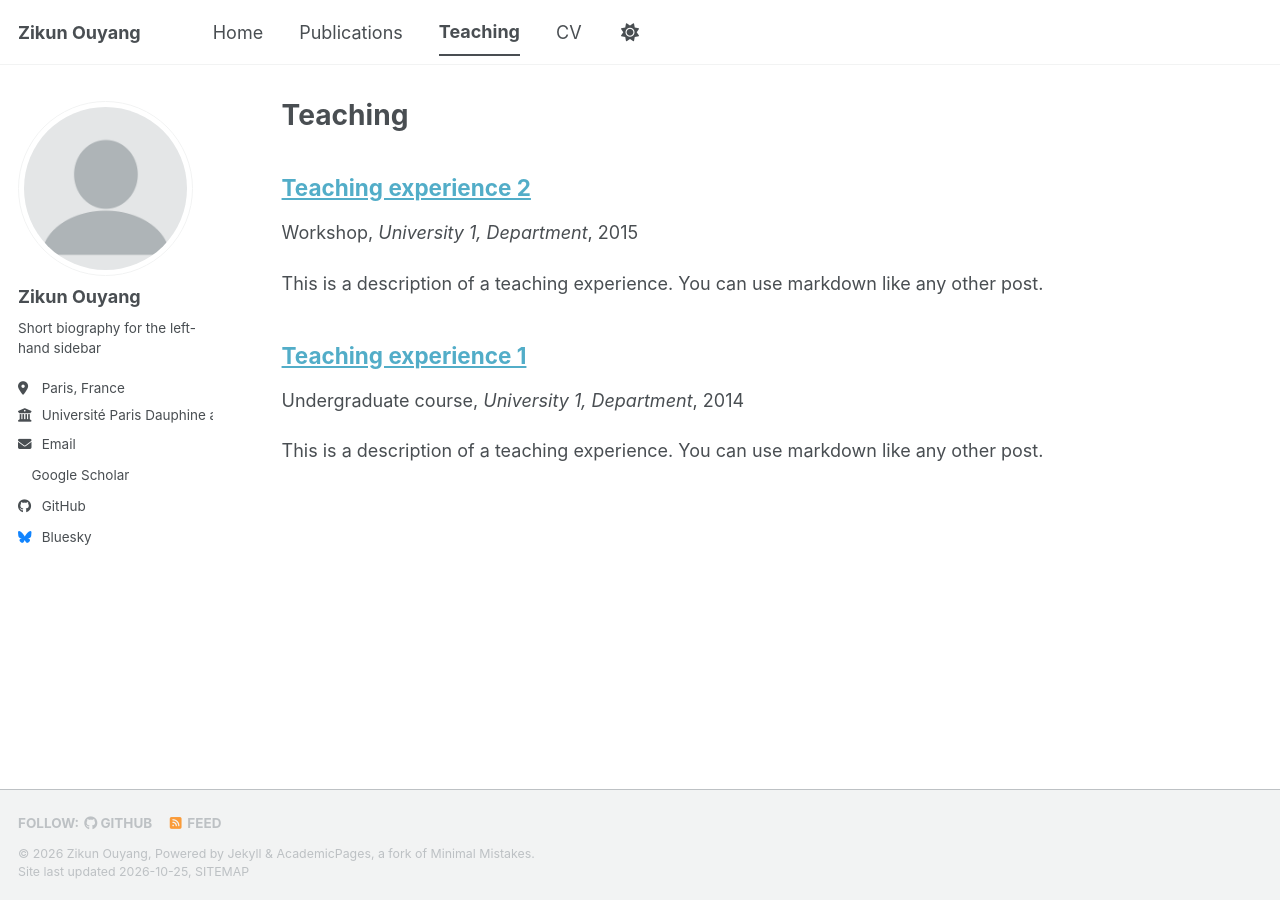
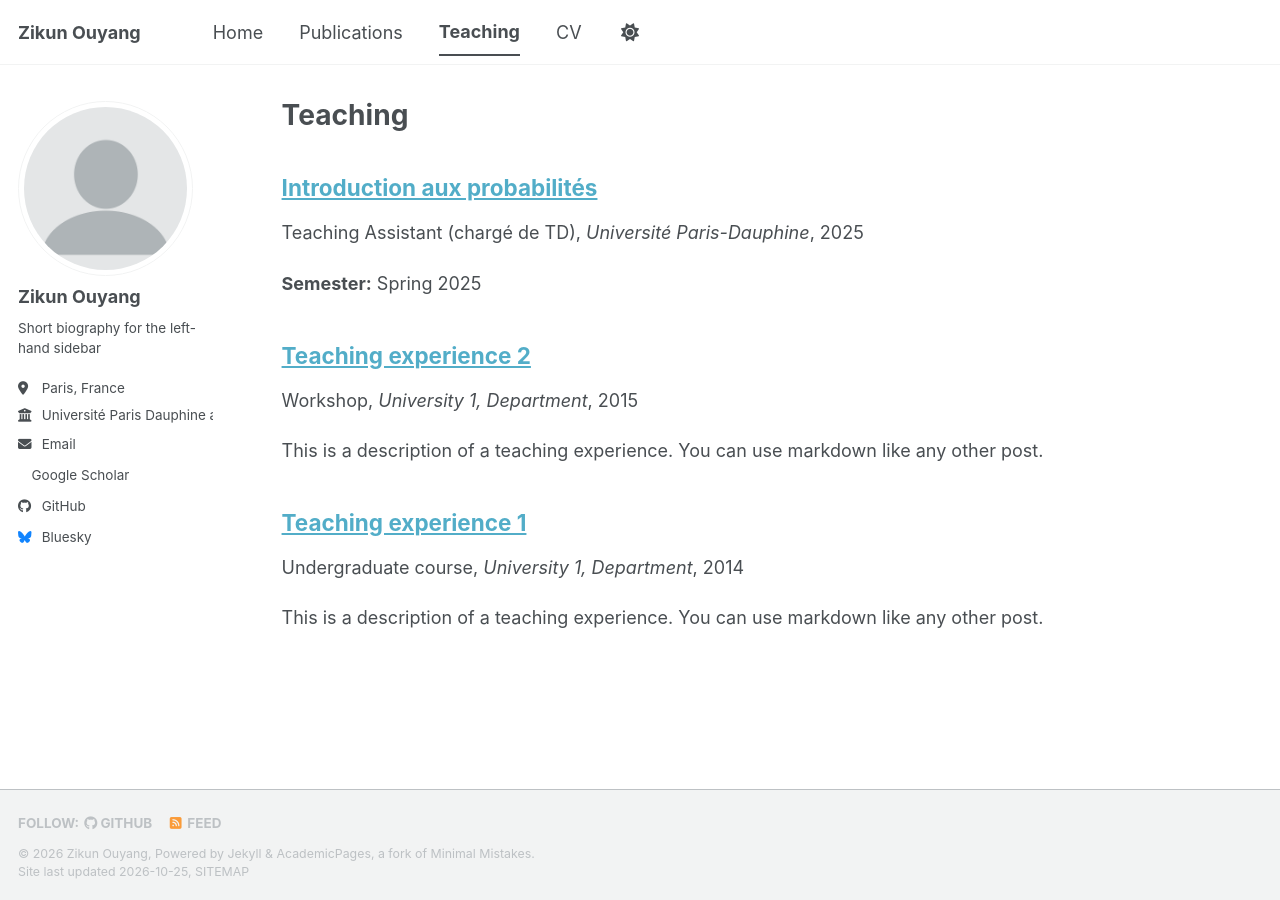
Before and after one commit to ZikunOuyang/zikunouyang.github.io, a Jekyll site: the page built from _pages/teaching.html, in a window 1280 px wide. Built offline with Jekyll 4.4.1, drawn with Linux system fonts in a browser that asks for light colours; a style sheet for code colours, icons or effects is not loaded; a file with an impossible date is left out; part of the change alters nothing that is shown.

Commit message:
Update 2025-spring-introproba.md

```diff
--- a/_teaching/2025-spring-introproba.md
+++ b/_teaching/2025-spring-introproba.md
@@ -4,7 +4,7 @@ collection: teaching
 type: "Teaching Assistant (chargé de TD)"
 permalink: /teaching/2025-spring-introduction-aux-probabilites
 venue: "Université Paris-Dauphine"
-date: Spring 2025 # 排序占位日期，请按实际开课日期修改
+date: 2025-01-01 # 排序占位日期，请按实际开课日期修改
 ---
 
 **Semester:** Spring 2025
```
